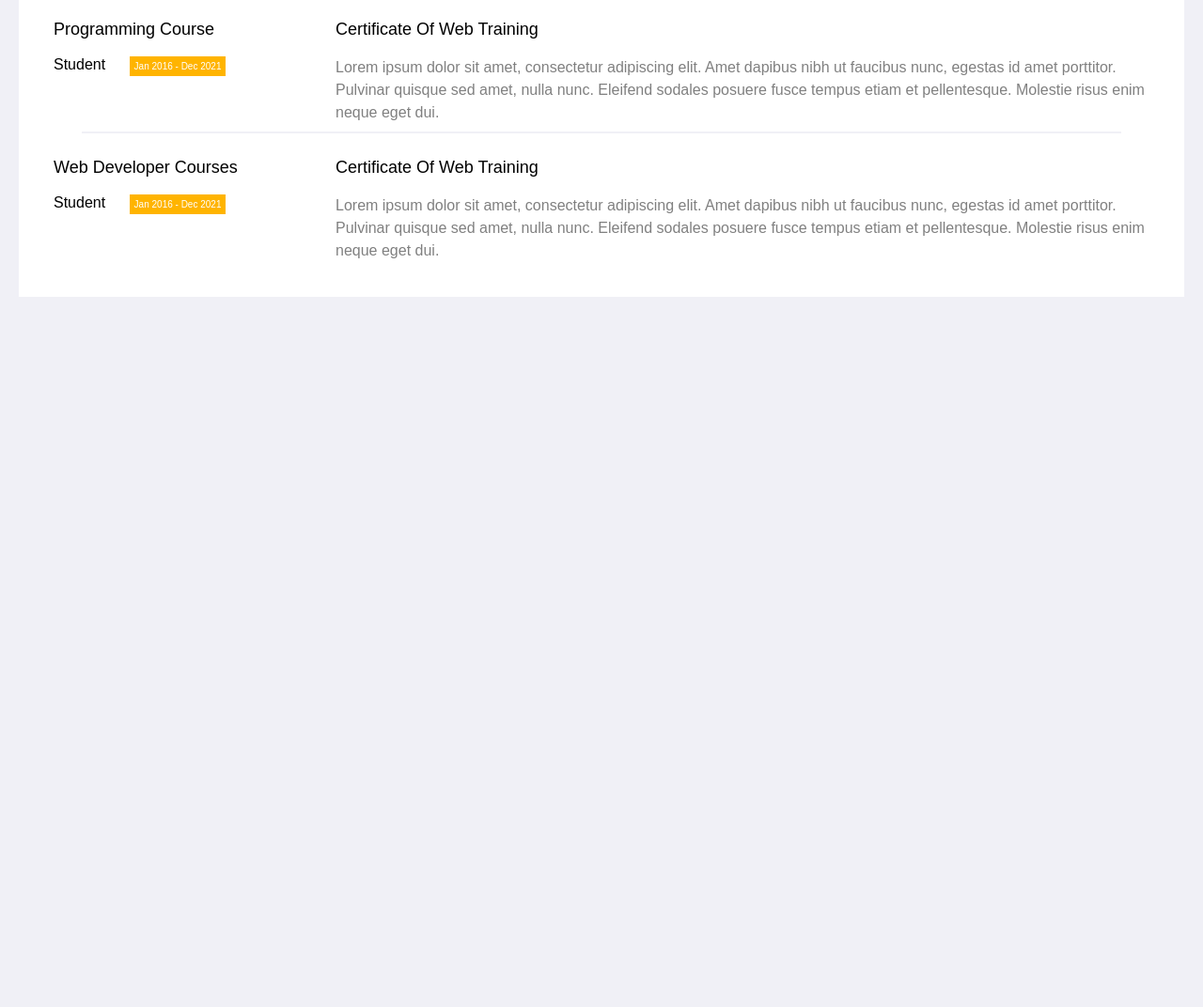
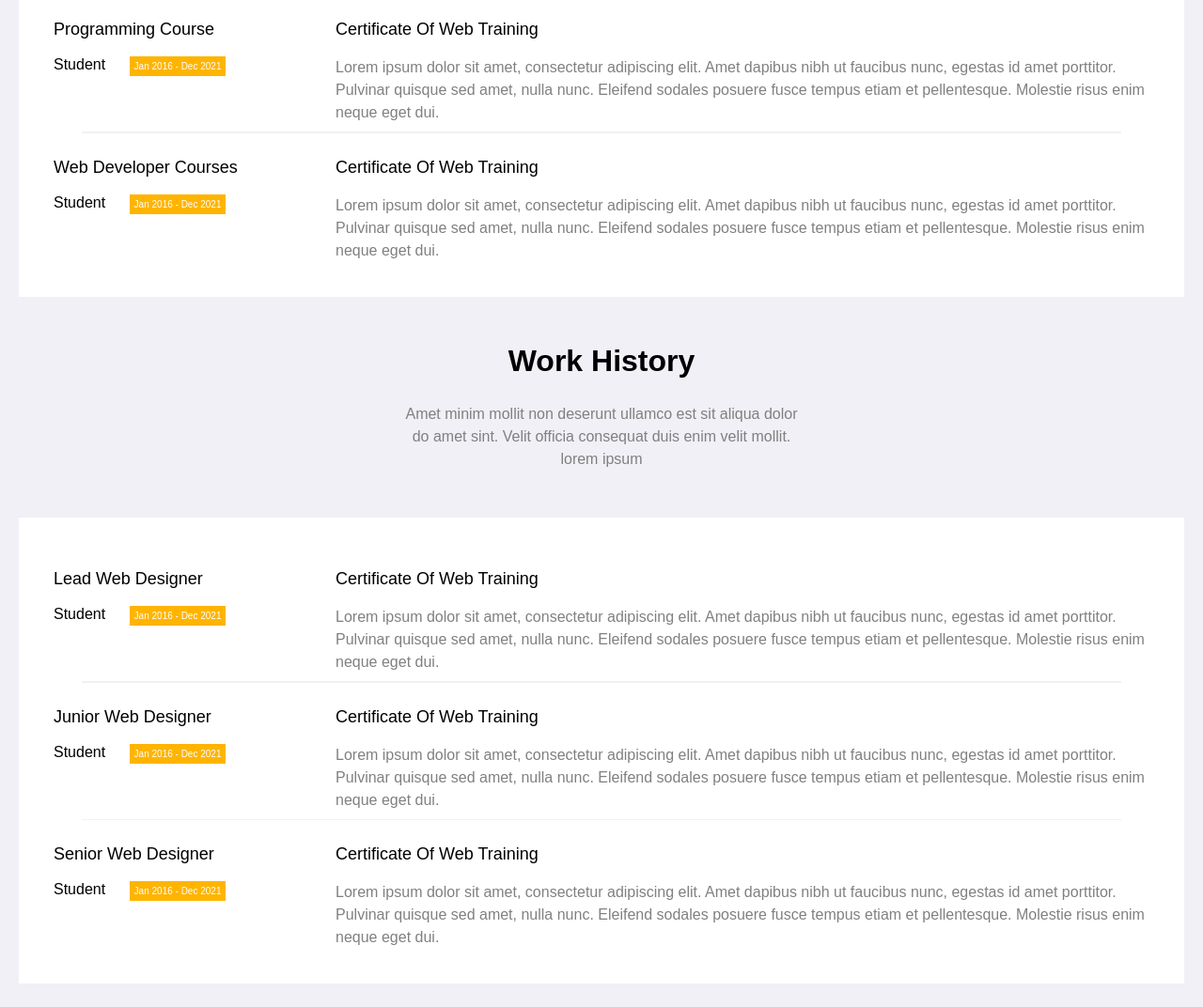
Before and after one commit to mans82/IE_HW1, a plain HTML site: page index.html in a window 1280 px wide. Shown: the part 1661-2733 px from the top of the page at 94% size. Before the commit the page ends 2002 px from the top, so only its background shows below. Drawn offline with nearby package versions, Linux system fonts and the light colour scheme; files that its build step writes are made by us from their sources.

Commit message:
Add work-history section

```diff
--- a/index.html
+++ b/index.html
@@ -188,6 +188,78 @@
             </div>
         </div>
     </div>
+
+    <div class="section" id="work-history">
+        <div class="section-header">
+            <h2>
+                Work History
+            </h2>
+            <p class="section-description description">
+                Amet minim mollit non deserunt ullamco est sit aliqua dolor do amet sint. Velit officia consequat duis
+                enim velit mollit. lorem ipsum
+            </p>
+        </div>
+        <div class="section-content">
+            <div class="list">
+                <div class="list-item">
+                    <div class="list-left-section">
+                        <p class="title">Lead Web Designer</p>
+                        <p class="list-role">Student</p>
+                        <p class="highlighted small">Jan 2016 - Dec 2021</p>
+                    </div>
+                    <div class="list-right-section">
+                        <p class="title">
+                            Certificate Of Web Training
+                        </p>
+                        <p class="description">
+                            Lorem ipsum dolor sit amet, consectetur adipiscing elit. Amet dapibus nibh ut faucibus nunc,
+                            egestas id amet porttitor. Pulvinar quisque sed amet, nulla nunc. Eleifend sodales posuere
+                            fusce
+                            tempus etiam et pellentesque. Molestie risus enim neque eget dui.
+                        </p>
+                    </div>
+                </div>
+                <hr />
+                <div class="list-item">
+                    <div class="list-left-section">
+                        <p class="title">Junior Web Designer</p>
+                        <p class="list-role">Student</p>
+                        <p class="highlighted small">Jan 2016 - Dec 2021</p>
+                    </div>
+                    <div class="list-right-section">
+                        <p class="title">
+                            Certificate Of Web Training
+                        </p>
+                        <p class="description">
+                            Lorem ipsum dolor sit amet, consectetur adipiscing elit. Amet dapibus nibh ut faucibus nunc,
+                            egestas id amet porttitor. Pulvinar quisque sed amet, nulla nunc. Eleifend sodales posuere
+                            fusce
+                            tempus etiam et pellentesque. Molestie risus enim neque eget dui.
+                        </p>
+                    </div>
+                </div>
+                <hr />
+                <div class="list-item">
+                    <div class="list-left-section">
+                        <p class="title">Senior Web Designer</p>
+                        <p class="list-role">Student</p>
+                        <p class="highlighted small">Jan 2016 - Dec 2021</p>
+                    </div>
+                    <div class="list-right-section">
+                        <p class="title">
+                            Certificate Of Web Training
+                        </p>
+                        <p class="description">
+                            Lorem ipsum dolor sit amet, consectetur adipiscing elit. Amet dapibus nibh ut faucibus nunc,
+                            egestas id amet porttitor. Pulvinar quisque sed amet, nulla nunc. Eleifend sodales posuere
+                            fusce
+                            tempus etiam et pellentesque. Molestie risus enim neque eget dui.
+                        </p>
+                    </div>
+                </div>
+            </div>
+        </div>
+    </div>
 </body>
 
 </html>
--- a/style.scss
+++ b/style.scss
@@ -150,7 +150,8 @@ body {
     }
 }
 
-#education {
+#education,
+#work-history {
     .section-content {
         background-color: white;
     }
```
